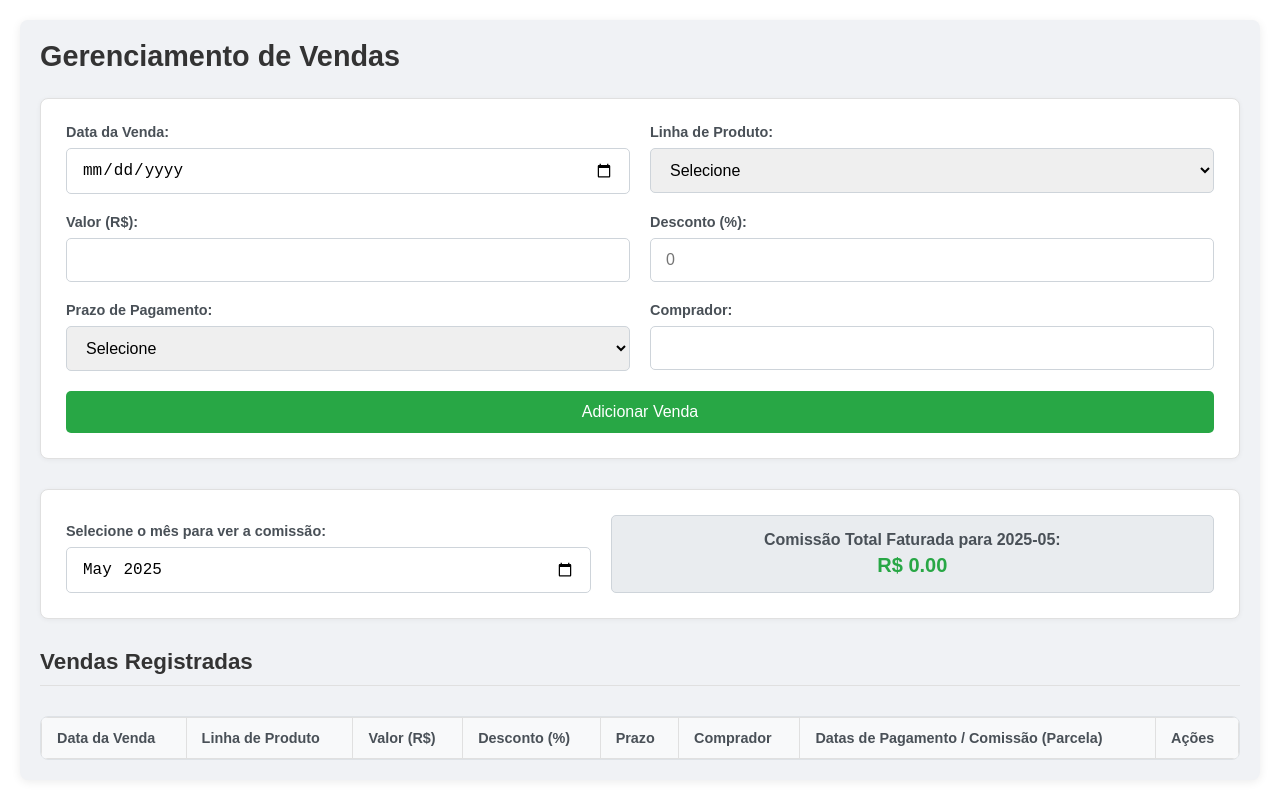
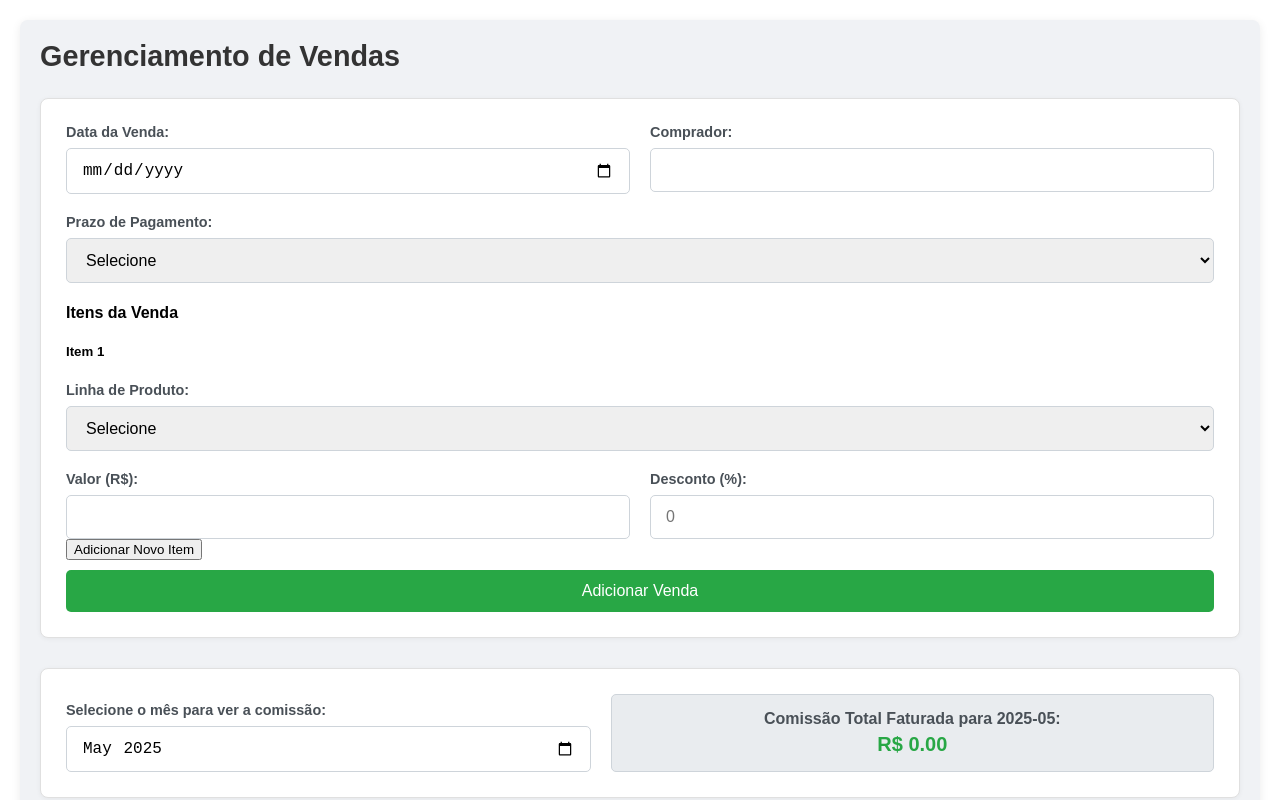
Before and after one commit to Chewb17/teste, a React (Create React App) app: page /sales in a window 1280 px wide. Shown: the top 800 px of the page. Built offline with nearby package versions, Linux system fonts and the light colour scheme.

Commit message:
Update Sales.js

```diff
--- a/src/pages/Sales.js
+++ b/src/pages/Sales.js
@@ -59,12 +59,12 @@ const formatDate = (dateString) => {
 function Sales() {
   const [sales, setSales] = useState([]);
   const [newSale, setNewSale] = useState({
-    product_line: '',
-    value: '',
-    discount_percent: '',
+    // Campos gerais da venda
+    sale_date: '',
+    buyer: '',
     payment_term: '',
-    buyer: '',
-    sale_date: '',
+    // Itens da venda - inicia com um item vazio com um ID único temporário
+    items: [{ id: Date.now(), product_line: '', value: '', discount_percent: '' }]
   });
   const [selectedMonth, setSelectedMonth] = useState(() => {
     const now = new Date();
@@ -187,6 +187,33 @@ function Sales() {
     return 0;
   };
 
+  const handleItemChange = (itemId, field, value) => {
+    setNewSale(prev => ({
+      ...prev,
+      items: prev.items.map(item =>
+        item.id === itemId ? { ...item, [field]: value } : item
+      )
+    }));
+  };
+
+  const addNewItem = () => {
+    setNewSale(prev => ({
+      ...prev,
+      items: [...prev.items, { id: Date.now(), product_line: '', value: '', discount_percent: '' }]
+    }));
+  };
+
+  const removeItem = (itemId) => {
+    if (newSale.items.length <= 1) {
+      alert("A venda deve ter pelo menos um item.");
+      return;
+    }
+    setNewSale(prev => ({
+      ...prev,
+      items: prev.items.filter(item => item.id !== itemId)
+    }));
+  };
+
   const addSale = async (e) => {
     e.preventDefault();
     const token = localStorage.getItem('token');
@@ -197,36 +224,50 @@ function Sales() {
 
     const saleDateToUse = newSale.sale_date || new Date().toISOString().split('T')[0];
 
-    if (!newSale.product_line || !newSale.value || newSale.payment_term === '' || !newSale.buyer) {
-      alert("Por favor, preencha todos os campos obrigatórios.");
-      return;
-    }
-    if (isNaN(parseFloat(newSale.value)) || parseFloat(newSale.value) <= 0) {
-      alert("O valor da venda deve ser um número positivo.");
-      return;
-    }
-    const discountValue = newSale.discount_percent === '' ? 0 : parseFloat(newSale.discount_percent);
-    if (isNaN(discountValue) || discountValue < 0 || discountValue > 100) {
-      alert("O percentual de desconto deve ser um número entre 0 e 100.");
+    // Validação dos campos gerais
+    if (!newSale.buyer || newSale.payment_term === '') {
+      alert("Por favor, preencha Comprador e Prazo de Pagamento.");
       return;
     }
 
+    // Validação dos itens
+    if (newSale.items.length === 0) {
+      alert("A venda deve conter pelo menos um item.");
+      return;
+    }
+
+    for (const item of newSale.items) {
+      if (!item.product_line || !item.value) {
+        alert("Cada item deve ter Linha de Produto e Valor preenchidos.");
+        return;
+      }
+      if (isNaN(parseFloat(item.value)) || parseFloat(item.value) <= 0) {
+        alert(`O valor do item "${item.product_line || `Item ${newSale.items.indexOf(item) + 1}`}" deve ser um número positivo.`);
+        return;
+      }
+      const itemDiscountValue = item.discount_percent === '' ? 0 : parseFloat(item.discount_percent);
+      if (isNaN(itemDiscountValue) || itemDiscountValue < 0 || itemDiscountValue > 100) {
+        alert(`O desconto do item "${item.product_line || `Item ${newSale.items.indexOf(item) + 1}`}" deve ser um número entre 0 e 100.`);
+        return;
+      }
+    }
+
     try {
-      const payment_dates = calculatePaymentDates(
-        newSale.value,
-        newSale.payment_term,
-        newSale.product_line,
-        discountValue, // Usar o valor já parseado
-        saleDateToUse
-      );
+      // Prepara os itens para o backend, removendo o ID temporário do frontend
+      const itemsForBackend = newSale.items.map(item => ({
+        product_line: item.product_line,
+        value: parseFloat(item.value),
+        discount_percent: item.discount_percent === '' ? 0 : parseFloat(item.discount_percent),
+        // A comissão individual do item e o cálculo das parcelas serão feitos no backend
+      }));
 
       const saleData = {
-        ...newSale,
-        value: parseFloat(newSale.value),
-        discount_percent: discountValue,
+        sale_date: saleDateToUse,
+        buyer: newSale.buyer,
         payment_term: parseInt(newSale.payment_term, 10),
-        sale_date: saleDateToUse,
-        payment_dates,
+        items: itemsForBackend,
+        // O backend deverá calcular o valor total da venda, as payment_dates
+        // e as comissões com base nos itens, valor total e prazo.
       };
 
       console.log('Dados enviados ao backend no POST /api/sales/:', saleData);
@@ -238,8 +279,14 @@ function Sales() {
       );
 
       console.log('Resposta do backend após adicionar venda:', res.data);
-      fetchSales(); // Recarrega todas as vendas para refletir a nova e as calculadas no backend
-      setNewSale({ product_line: '', value: '', discount_percent: '', payment_term: '', buyer: '', sale_date: '' });
+      fetchSales(); // Recarrega as vendas. O backend deve retornar a venda com payment_dates calculadas.
+      // Resetar o formulário para o estado inicial com um item
+      setNewSale({
+        sale_date: '',
+        buyer: '',
+        payment_term: '',
+        items: [{ id: Date.now(), product_line: '', value: '', discount_percent: '' }]
+      });
       alert('Venda adicionada com sucesso!');
     } catch (error) {
       console.error('Erro ao adicionar venda:', error.response ? error.response.data : error.message);
@@ -359,7 +406,9 @@ function Sales() {
     <div className="sales-container">
       <h2>Gerenciamento de Vendas</h2>
 
+      {/* MODIFICAR ESTE FORMULÁRIO */}
       <form onSubmit={addSale} className="sales-form">
+        {/* Campos Gerais da Venda */}
         <div className="form-row">
           <div className="form-group">
             <label>Data da Venda:</label>
@@ -370,43 +419,12 @@ function Sales() {
             />
           </div>
           <div className="form-group">
-            <label>Linha de Produto:</label>
-            <select
-              value={newSale.product_line}
-              onChange={(e) => setNewSale({ ...newSale, product_line: e.target.value })}
+            <label>Comprador:</label>
+            <input
+              type="text"
+              value={newSale.buyer}
+              onChange={(e) => setNewSale({ ...newSale, buyer: e.target.value })}
               required
-            >
-              <option value="">Selecione</option>
-              <option value="aditivo">Aditivo</option>
-              <option value="aqua">Aqua</option>
-              <option value="aves">Aves</option>
-              <option value="pet">Pet</option>
-              <option value="ruminantes">Ruminantes</option>
-              <option value="suinos">Suínos</option>
-              <option value="revenda">Revenda</option>
-              <option value="racoes">Rações Vaccinar</option>
-            </select>
-          </div>
-        </div>
-        <div className="form-row">
-          <div className="form-group">
-            <label>Valor (R$):</label>
-            <input
-              type="number"
-              step="0.01"
-              value={newSale.value}
-              onChange={(e) => setNewSale({ ...newSale, value: e.target.value })}
-              required
-            />
-          </div>
-          <div className="form-group">
-            <label>Desconto (%):</label>
-            <input
-              type="number"
-              step="0.01"
-              value={newSale.discount_percent}
-              onChange={(e) => setNewSale({ ...newSale, discount_percent: e.target.value })}
-              placeholder="0"
             />
           </div>
         </div>
@@ -430,17 +448,69 @@ function Sales() {
               <option value="120">120 dias</option>
             </select>
           </div>
-          <div className="form-group">
-            <label>Comprador:</label>
-            <input
-              type="text"
-              value={newSale.buyer}
-              onChange={(e) => setNewSale({ ...newSale, buyer: e.target.value })}
-              required
-            />
+        </div>
+
+        {/* Seção de Itens da Venda */}
+        <h4 className="items-title">Itens da Venda</h4>
+        {newSale.items.map((item, index) => (
+          <div key={item.id} className="form-item-container">
+            <div className="form-item-header">
+              <h5>Item {index + 1}</h5>
+              {newSale.items.length > 1 && ( // Só mostra o botão de remover se houver mais de um item
+                <button type="button" onClick={() => removeItem(item.id)} className="remove-item-button">
+                  Remover Item
+                </button>
+              )}
+            </div>
+            <div className="form-row">
+              <div className="form-group">
+                <label>Linha de Produto:</label>
+                <select
+                  value={item.product_line}
+                  onChange={(e) => handleItemChange(item.id, 'product_line', e.target.value)}
+                  required
+                >
+                  <option value="">Selecione</option>
+                  <option value="aditivo">Aditivo</option>
+                  <option value="aqua">Aqua</option>
+                  <option value="aves">Aves</option>
+                  <option value="pet">Pet</option>
+                  <option value="ruminantes">Ruminantes</option>
+                  <option value="suinos">Suínos</option>
+                  <option value="revenda">Revenda</option>
+                  <option value="racoes">Rações Vaccinar</option>
+                </select>
+              </div>
+            </div>
+            <div className="form-row">
+              <div className="form-group">
+                <label>Valor (R$):</label>
+                <input
+                  type="number"
+                  step="0.01"
+                  value={item.value}
+                  onChange={(e) => handleItemChange(item.id, 'value', e.target.value)}
+                  required
+                />
+              </div>
+              <div className="form-group">
+                <label>Desconto (%):</label>
+                <input
+                  type="number"
+                  step="0.01"
+                  value={item.discount_percent}
+                  onChange={(e) => handleItemChange(item.id, 'discount_percent', e.target.value)}
+                  placeholder="0"
+                />
+              </div>
+            </div>
           </div>
-        </div>
-        <button type="submit" className="add-button">Adicionar Venda</button>
+        ))}
+        <button type="button" onClick={addNewItem} className="add-item-button">
+          Adicionar Novo Item
+        </button>
+
+        <button type="submit" className="add-button main-add-sale-button">Adicionar Venda</button>
       </form>
 
       <div className="filter-commission-container">
@@ -487,16 +557,28 @@ function Sales() {
             {sales.map((sale) => (
               <tr key={sale.id}>
                 <td>{formatDate(sale.sale_date)}</td>
-                <td>{sale.product_line}</td>
-                <td>{parseFloat(sale.value).toFixed(2)}</td>
-                <td>{parseFloat(sale.discount_percent).toFixed(2)}</td>
+                {/* Exibe dados do primeiro item, ou 'Múltiplos Itens' se houver mais de um */}
+                <td>
+                  {sale.items && sale.items.length > 0
+                    ? sale.items[0].product_line + (sale.items.length > 1 ? ' (+ outros)' : '')
+                    : 'N/A'}
+                </td>
+                <td>
+                  {/* O valor total da venda agora deve vir do backend */}
+                  {parseFloat(sale.total_value || sale.value || 0).toFixed(2)}
+                </td>
+                <td>
+                  {sale.items && sale.items.length > 0
+                    ? parseFloat(sale.items[0].discount_percent || 0).toFixed(2)
+                    : 'N/A'}
+                </td>
                 <td>{sale.payment_term === 0 ? "À vista" : `${sale.payment_term} dias`}</td>
                 <td>{sale.buyer}</td>
                 <td>
                   <ul>
                     {Array.isArray(sale.payment_dates) && sale.payment_dates.map((pd, index) => (
                       <li key={index} className={pd.billed ? 'billed' : ''}>
-                        <span> {/* Envolver o texto */}
+                        <span>
                           {formatDate(pd.paymentDate)} - R$ {parseFloat(pd.value).toFixed(2)}
                           (Comissão: R$ {parseFloat(pd.commission).toFixed(2)})
                         </span>
```
